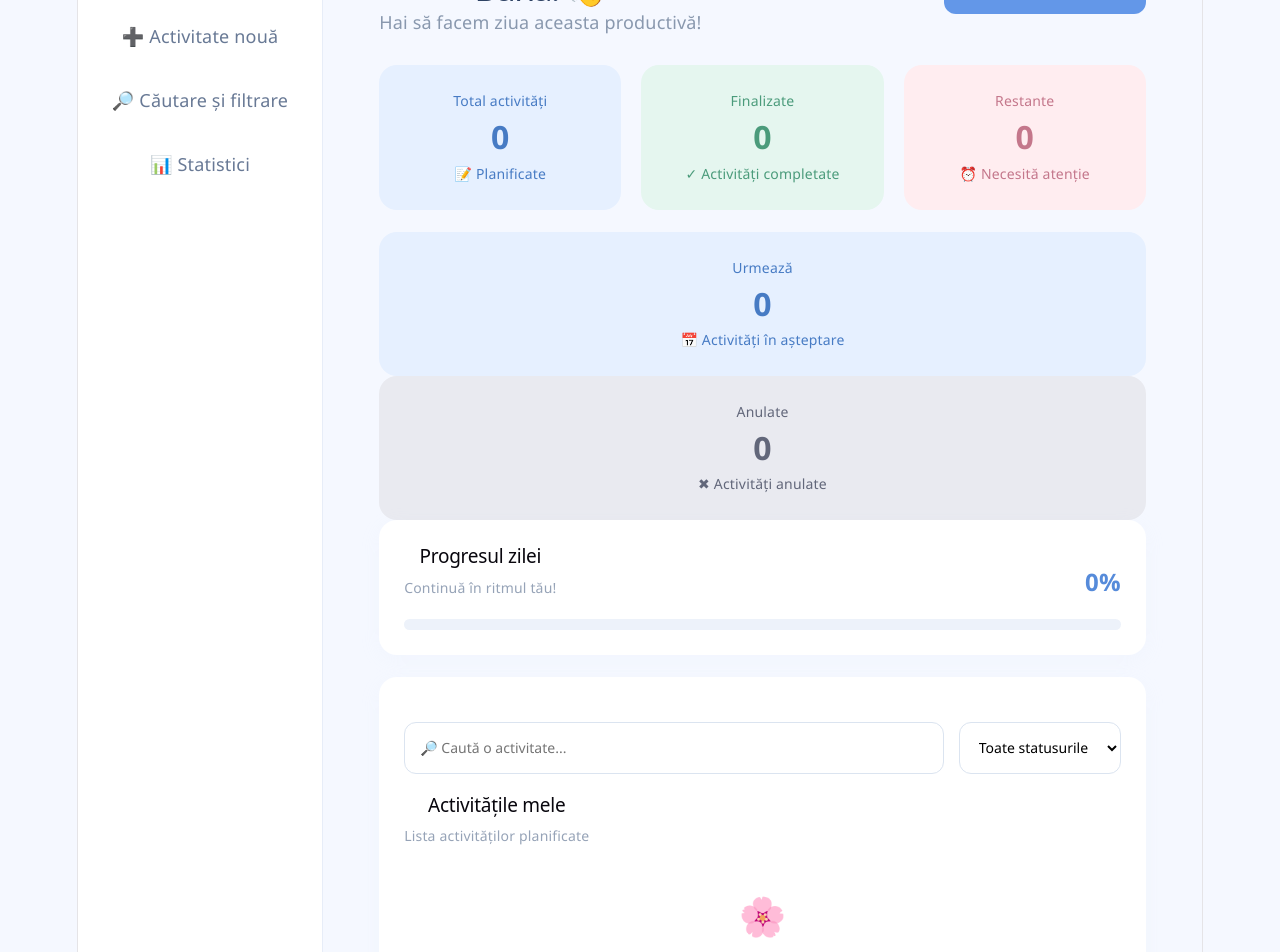
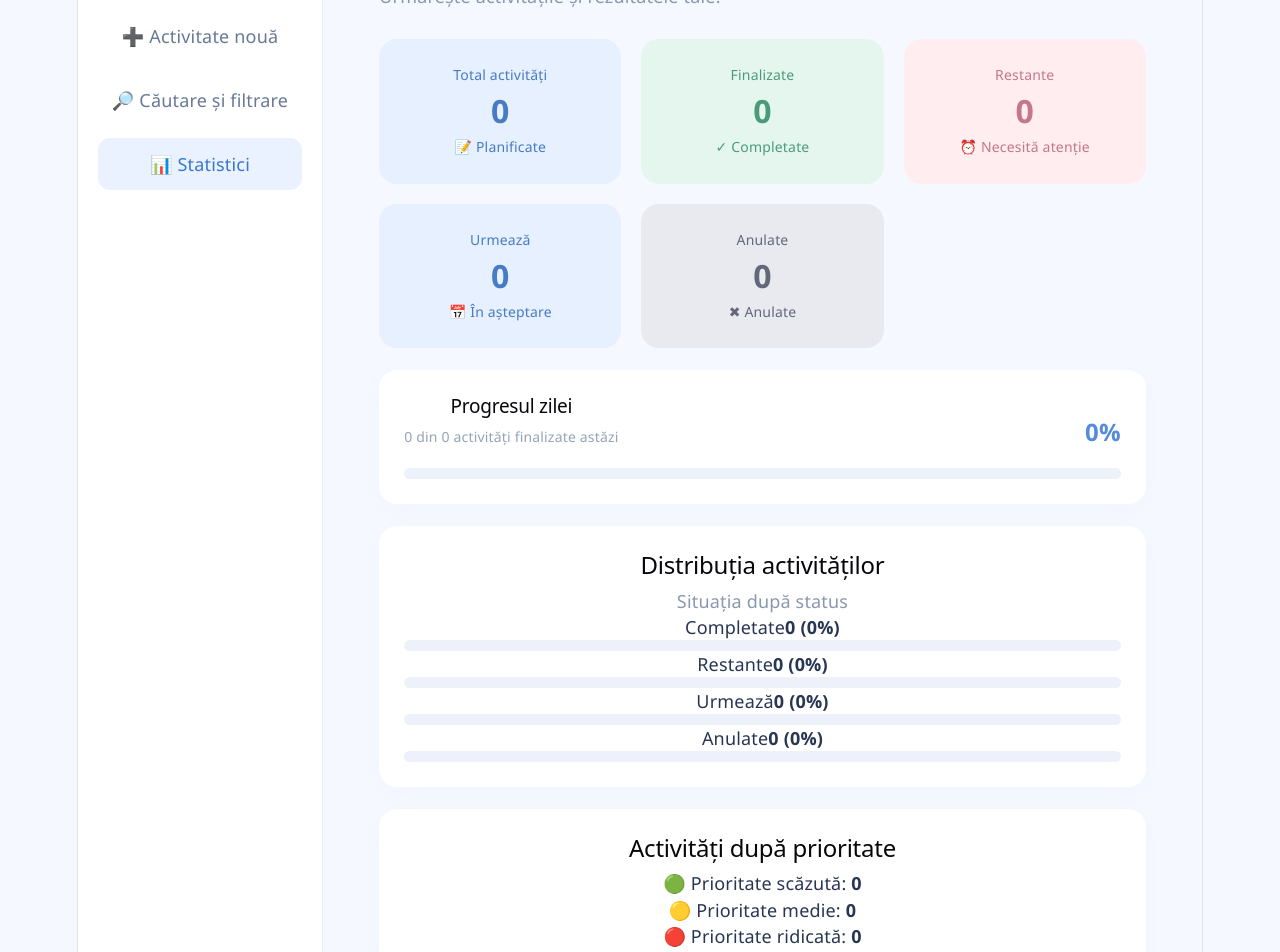
Before and after one commit to ioanaaaaaaaaaa/DAILYPLANNER, a React (Vite) app in the folder daily-planner-web/: page /statistics in a window 1280 px wide. Before the commit this address led to /. Shown: the part 180-1132 px from the top of the page. Built offline with nearby package versions, Linux system fonts and the light colour scheme.

Commit message:
statistici

```diff
--- a/daily-planner-web/src/App.jsx
+++ b/daily-planner-web/src/App.jsx
@@ -3,6 +3,7 @@ import Dashboard from "./pages/Dashboard";
 import AddActivity from "./pages/AddActivity";
 import EditActivity from "./pages/EditActivity";
 import SearchFilter from "./pages/SearchFilter";
+import Statistics from "./pages/Statistics";
 
 function App() {
   return (
@@ -13,6 +14,7 @@ function App() {
         <Route path="/add-activity" element={<AddActivity />} />
         <Route path="/edit-activity/:id" element={<EditActivity />} />
         <Route path="*" element={<Navigate to="/" replace />} />
+        <Route path="/statistics" element={<Statistics />} />
       </Routes>
     </BrowserRouter>
   );
--- a/daily-planner-web/src/pages/Dashboard.jsx
+++ b/daily-planner-web/src/pages/Dashboard.jsx
@@ -135,9 +135,9 @@ const canceled = activities.filter(
   🔎 Căutare și filtrare
 </Link>
 
-  <a className="nav-link" href="#statistics">
-    📊 Statistici
-  </a>
+  <Link className="nav-link" to="/statistics">
+  📊 Statistici
+</Link>
 </nav>
 
         <div className="sidebar-bottom">
--- a/daily-planner-web/src/pages/Statistics.jsx
+++ b/daily-planner-web/src/pages/Statistics.jsx
@@ -0,0 +1,207 @@
+
+import { useEffect, useState } from "react";
+import { Link } from "react-router-dom";
+import { getActivities } from "../utils/storage";
+import "../App.css";
+
+function Statistics() {
+  const [activities, setActivities] = useState(getActivities);
+
+  useEffect(() => {
+    const updateActivities = () => {
+      setActivities(getActivities());
+    };
+
+    const interval = setInterval(updateActivities, 1000);
+
+    return () => clearInterval(interval);
+  }, []);
+
+  const total = activities.length;
+
+  const completed = activities.filter(
+    (a) => a.status === "Complet"
+  ).length;
+
+  const overdue = activities.filter(
+    (a) => a.status === "Restant"
+  ).length;
+
+  const upcoming = activities.filter(
+    (a) => a.status === "Urmează"
+  ).length;
+
+  const canceled = activities.filter(
+    (a) => a.status === "Anulat"
+  ).length;
+
+  const today = new Date().toISOString().slice(0, 10);
+
+  const todayActivities = activities.filter(
+    (a) => a.date === today
+  );
+
+  const todayCompleted = todayActivities.filter(
+    (a) => a.status === "Complet"
+  ).length;
+
+  const progress = todayActivities.length === 0
+    ? 0
+    : Math.round(
+        (todayCompleted / todayActivities.length) * 100
+      );
+
+  const low = activities.filter(
+    (a) => a.priority === "Scăzută"
+  ).length;
+
+  const medium = activities.filter(
+    (a) => a.priority === "Medie"
+  ).length;
+
+  const high = activities.filter(
+    (a) => a.priority === "Ridicată"
+  ).length;
+
+  function percentage(value) {
+    return total === 0 ? 0 : Math.round((value / total) * 100);
+  }
+
+  return (
+    <div className="app-layout">
+      <aside className="sidebar">
+        <h2 className="logo">☁ Daily Planner</h2>
+        <p className="menu-label">MENIU</p>
+
+        <nav>
+          <Link className="nav-link" to="/">
+            🏠 Dashboard
+          </Link>
+
+          <Link className="nav-link" to="/add-activity">
+            ➕ Activitate nouă
+          </Link>
+
+          <Link className="nav-link" to="/search">
+            🔎 Căutare și filtrare
+          </Link>
+
+          <Link className="nav-link active" to="/statistics">
+            📊 Statistici
+          </Link>
+        </nav>
+
+        <div className="sidebar-bottom">
+          Organizează-ți ziua, pas cu pas.
+        </div>
+      </aside>
+
+      <main className="main-content">
+        <header className="topbar">
+          <span>Statistici</span>
+          <span className="profile">👤</span>
+        </header>
+
+        <section className="welcome-section">
+          <div>
+            <h1>Progresul tău 📊</h1>
+            <p className="subtitle">
+              Urmărește activitățile și rezultatele tale.
+            </p>
+          </div>
+        </section>
+
+        <section className="stats-grid">
+          <div className="stat-card blue-card">
+            <span>Total activități</span>
+            <strong>{total}</strong>
+            <span>📝 Planificate</span>
+          </div>
+
+          <div className="stat-card green-card">
+            <span>Finalizate</span>
+            <strong>{completed}</strong>
+            <span>✓ Completate</span>
+          </div>
+
+          <div className="stat-card pink-card">
+            <span>Restante</span>
+            <strong>{overdue}</strong>
+            <span>⏰ Necesită atenție</span>
+          </div>
+
+          <div className="stat-card blue-card">
+            <span>Urmează</span>
+            <strong>{upcoming}</strong>
+            <span>📅 În așteptare</span>
+          </div>
+
+          <div className="stat-card gray-card">
+            <span>Anulate</span>
+            <strong>{canceled}</strong>
+            <span>✖ Anulate</span>
+          </div>
+        </section>
+
+        <section className="progress-card">
+          <div className="progress-heading">
+            <div>
+              <h2>Progresul zilei</h2>
+              <p>
+                {todayCompleted} din {todayActivities.length} activități finalizate astăzi
+              </p>
+            </div>
+            <strong>{progress}%</strong>
+          </div>
+
+          <div className="progress-track">
+            <div
+              className="progress-fill"
+              style={{ width: `${progress}%` }}
+            />
+          </div>
+        </section>
+
+        <section className="activities-section">
+          <h2>Distribuția activităților</h2>
+          <p className="subtitle">Situația după status</p>
+
+          {[
+            { name: "Completate", value: completed, color: "#65BD98" },
+            { name: "Restante", value: overdue, color: "#E98DA2" },
+            { name: "Urmează", value: upcoming, color: "#6598E8" },
+            { name: "Anulate", value: canceled, color: "#999EAE" },
+          ].map((item) => (
+            <div className="priority-stat" key={item.name}>
+              <div className="priority-heading">
+                <span>{item.name}</span>
+                <strong>{item.value} ({percentage(item.value)}%)</strong>
+              </div>
+              <div className="progress-track">
+                <div
+                  className="progress-fill"
+                  style={{
+                    width: `${percentage(item.value)}%`,
+                    backgroundColor: item.color,
+                  }}
+                />
+              </div>
+            </div>
+          ))}
+        </section>
+
+        <section className="activities-section">
+          <h2>Activități după prioritate</h2>
+
+          <div className="priority-summary">
+            <p>🟢 Prioritate scăzută: <strong>{low}</strong></p>
+            <p>🟡 Prioritate medie: <strong>{medium}</strong></p>
+            <p>🔴 Prioritate ridicată: <strong>{high}</strong></p>
+          </div>
+        </section>
+      </main>
+    </div>
+  );
+}
+
+export default Statistics;
```
